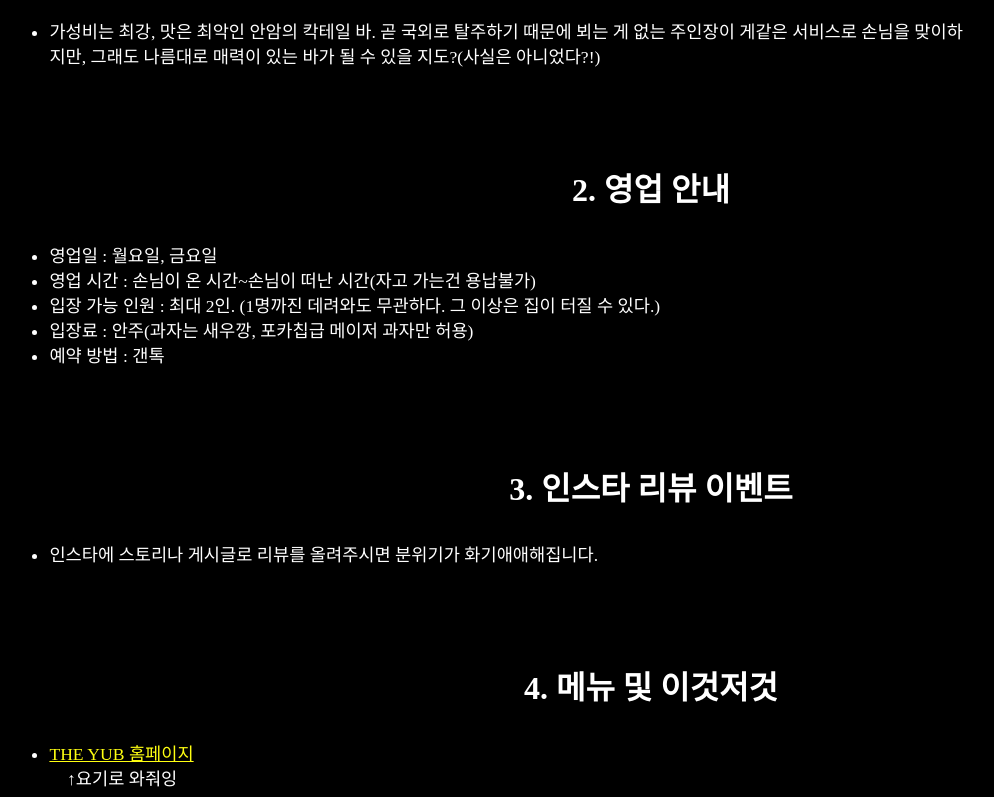
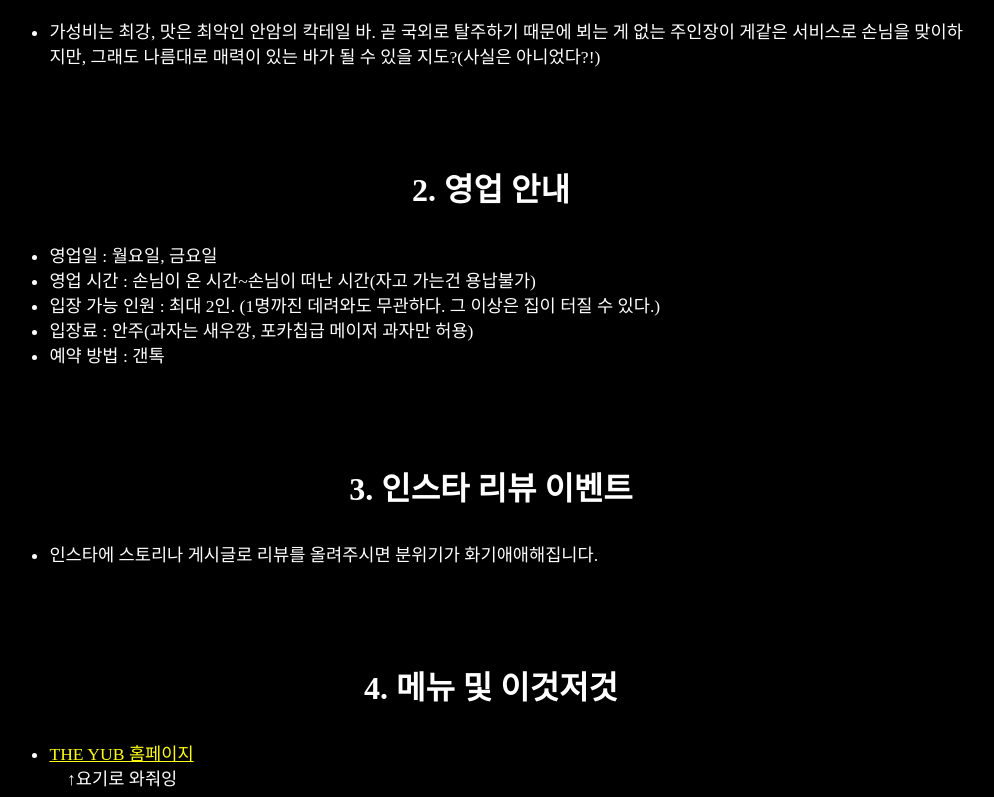
Before and after one commit to gloglow/invitation_bartender, a plain HTML site: page index.html in a window 1280 px wide. Shown: the part 540-1337 px from the top of the page, without its empty margins (149-1143 px from the left). Drawn offline with Linux system fonts and the light colour scheme.

Commit message:
Add files via upload

```diff
--- a/style.css
+++ b/style.css
@@ -29,7 +29,6 @@ h2{
 h3{
   text-align: center;
   font-size: 2em;
-  margin-left: 10em;
   margin-top: 3em;
 }
 
```
